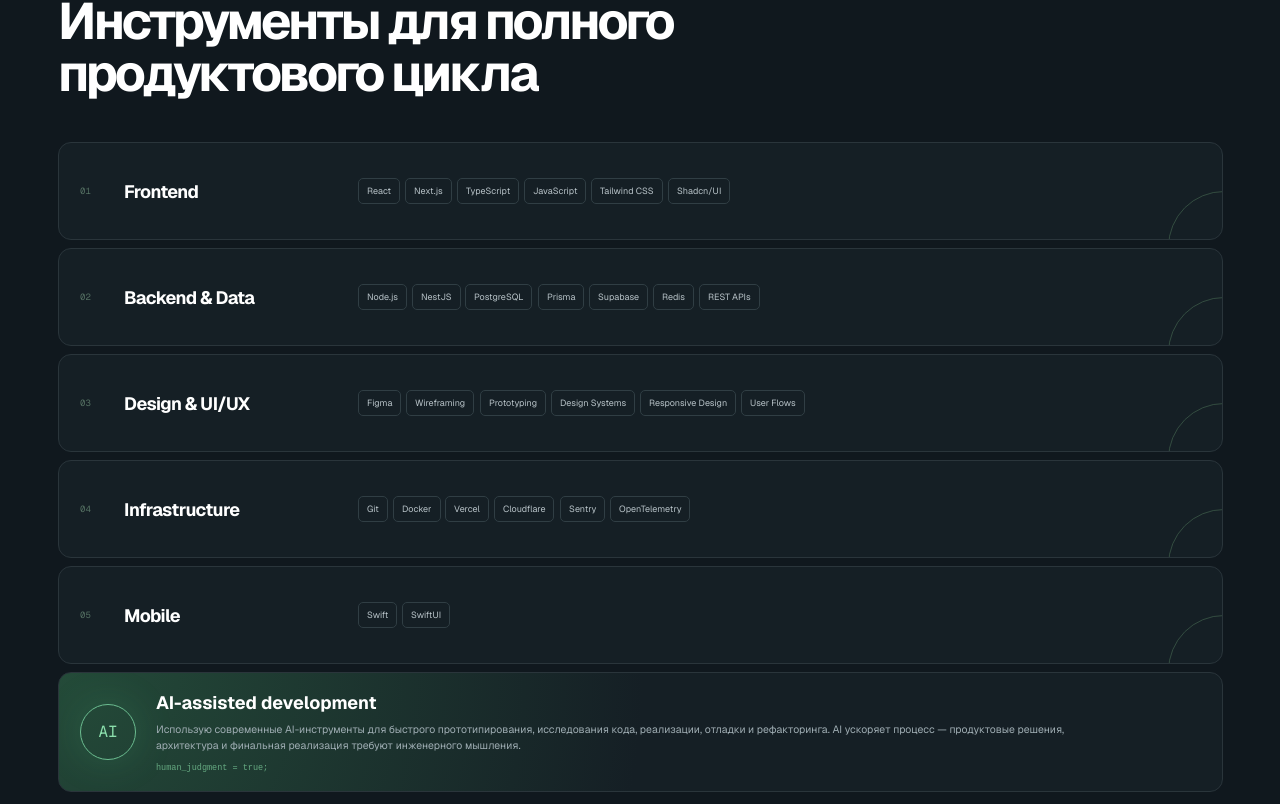
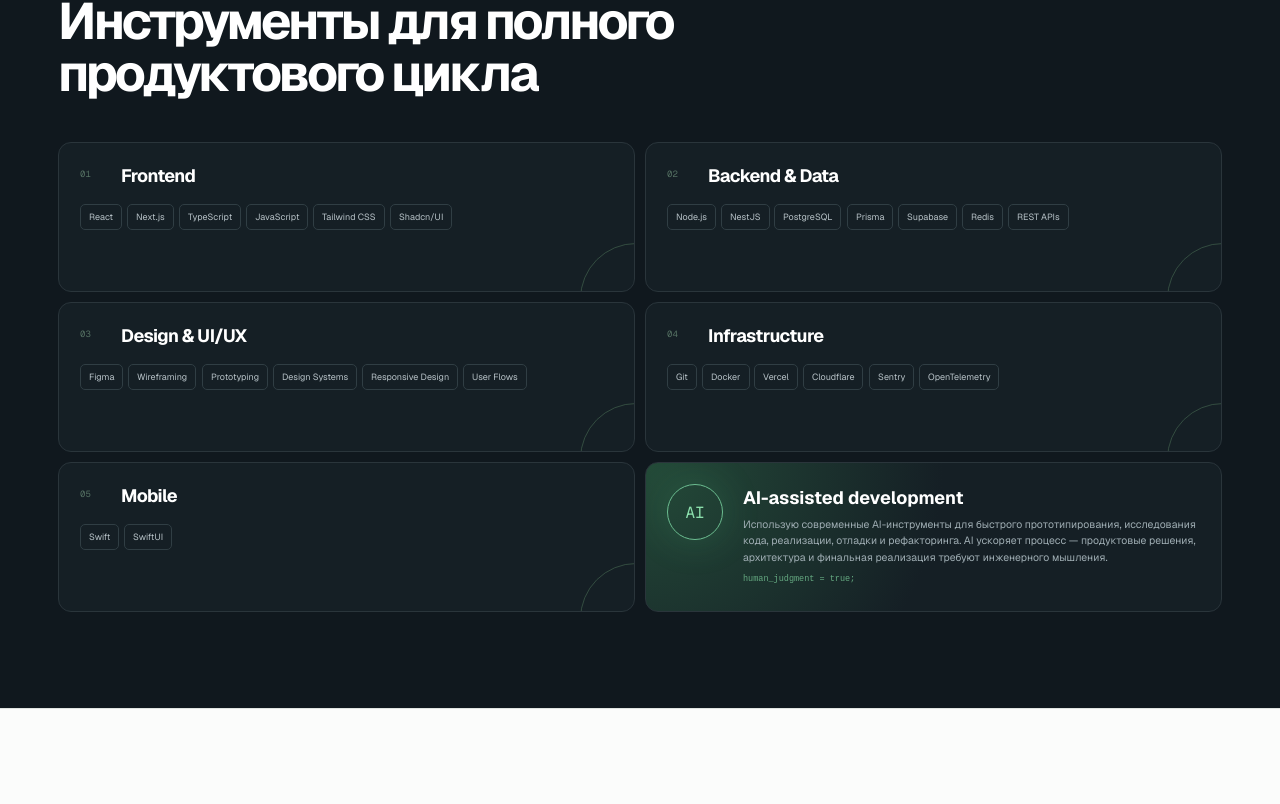
Before and after one commit to WHOAMI54664/Portfolio_Rodnaiev, a Next.js app: page / in a window 1280 px wide. Shown: the part 4218-5022 px from the top of the page. Built offline with nearby package versions, Linux system fonts and the light colour scheme.

Commit message:
Arrange technology cards in two columns

```diff
--- a/app/globals.css
+++ b/app/globals.css
@@ -128,8 +128,8 @@
 .process { display: grid; grid-template-columns: repeat(7,1fr); overflow: hidden; border: 1px solid var(--line); border-radius: 12px; background: white; }.process > div { min-height: 108px; padding: 16px; display: flex; flex-direction: column; justify-content: space-between; border-right: 1px solid var(--line); }.process > div:last-child { border-right: 0; }.process > div b { color: var(--mint-deep); font: 9px var(--font-geist-mono),monospace; }.process > div span { font-size: 11px; font-weight: 650; line-height: 1.3; }
 
 .skills-section { padding: 88px 0 96px; border-block: 1px solid var(--line); background: #10181e; color: white; }.skills-section .section-kicker { color: #76ca9b; }.section-heading.compact { max-width: 1180px; margin: 0 auto 30px; }.skills-section .section-heading h2 { max-width: 640px; }
-.skills-grid { max-width: 1180px; margin-inline: auto; display: grid; grid-template-columns: 1fr; gap: 8px; }.skill-card, .ai-card { position: relative; min-height: 98px; padding: 18px 21px; border: 1px solid #2a353b; border-radius: 13px; background: #151f25; overflow: hidden; }.skill-card { display: grid; grid-template-columns: 30px minmax(165px,220px) 1fr; column-gap: 14px; align-items: center; }.skill-card::after { content: ""; position: absolute; width: 110px; height: 110px; right: -58px; bottom: -64px; border: 1px solid #334c40; border-radius: 50%; }.skill-1,.skill-2,.skill-3,.skill-4,.skill-5 { grid-column: auto; }.skill-index { color: #547062; font: 9px var(--font-geist-mono),monospace; }.skill-card h3 { margin: 0; font-size: 18px; letter-spacing: -.035em; }.skill-card > div:last-child { display: flex; flex-wrap: wrap; gap: 5px; align-content: center; }.skill-card > div:last-child span { padding: 6px 8px; border: 1px solid #303e44; border-radius: 5px; color: #b8c3c8; font-size: 9px; }
-.ai-card { grid-column: auto; min-height: 112px; display: grid; grid-template-columns: 58px 1fr; gap: 18px; align-items: center; background: radial-gradient(circle at 0 0,#244b39,#151f25 50%); }.ai-orb { width: 56px; height: 56px; display: grid; place-items: center; border: 1px solid #5fac83; border-radius: 50%; color: #8ce0ad; font: 16px var(--font-geist-mono),monospace; box-shadow: 0 0 35px rgba(78,191,126,.15); }.ai-card h3 { margin: 0 0 7px; font-size: 18px; }.ai-card p { max-width: 930px; margin: 0; color: #9fadb3; font-size: 10.5px; line-height: 1.55; }.ai-card code { margin-top: 9px; display: block; color: #65a981; font-size: 8.5px; }
+.skills-grid { max-width: 1180px; margin-inline: auto; display: grid; grid-template-columns: repeat(2,minmax(0,1fr)); gap: 10px; }.skill-card, .ai-card { position: relative; min-height: 150px; padding: 21px; border: 1px solid #2a353b; border-radius: 13px; background: #151f25; overflow: hidden; }.skill-card { display: grid; grid-template-columns: 30px 1fr; grid-template-rows: auto 1fr; column-gap: 11px; row-gap: 17px; align-content: start; }.skill-card::after { content: ""; position: absolute; width: 110px; height: 110px; right: -58px; bottom: -64px; border: 1px solid #334c40; border-radius: 50%; }.skill-1,.skill-2,.skill-3,.skill-4,.skill-5 { grid-column: auto; }.skill-index { padding-top: 4px; color: #547062; font: 9px var(--font-geist-mono),monospace; }.skill-card h3 { margin: 0; font-size: 18px; letter-spacing: -.035em; }.skill-card > div:last-child { grid-column: 1/-1; display: flex; flex-wrap: wrap; gap: 5px; align-content: flex-start; }.skill-card > div:last-child span { padding: 6px 8px; border: 1px solid #303e44; border-radius: 5px; color: #b8c3c8; font-size: 9px; }
+.ai-card { grid-column: auto; min-height: 150px; display: grid; grid-template-columns: 58px 1fr; gap: 18px; align-items: start; background: radial-gradient(circle at 0 0,#244b39,#151f25 50%); }.ai-orb { width: 56px; height: 56px; display: grid; place-items: center; border: 1px solid #5fac83; border-radius: 50%; color: #8ce0ad; font: 16px var(--font-geist-mono),monospace; box-shadow: 0 0 35px rgba(78,191,126,.15); }.ai-card h3 { margin: 2px 0 7px; font-size: 18px; }.ai-card p { margin: 0; color: #9fadb3; font-size: 10.5px; line-height: 1.55; }.ai-card code { margin-top: 9px; display: block; color: #65a981; font-size: 8.5px; }
 
 .credentials { padding-block: 95px; display: grid; grid-template-columns: 1fr 1fr; gap: 10vw; }.credentials article { min-height: 260px; position: relative; padding: 38px; border: 1px solid var(--line); border-radius: 15px; }.credential-icon { position: absolute; top: 25px; right: 28px; color: var(--mint); }.credential-icon svg { width: 34px; height: 34px; }.credentials h3 { max-width: 450px; margin: 55px 0 8px; font-size: clamp(27px,3vw,40px); line-height: 1.03; letter-spacing: -.055em; }.credentials article > p:last-child { color: var(--muted); font-size: 12px; }
 .language-levels { margin-top: 45px; display: grid; gap: 24px; }.language-levels > div { display: grid; gap: 8px; }.language-levels span { display: flex; justify-content: space-between; align-items: baseline; }.language-levels b { font-size: 12px; }.language-levels small { color: var(--muted); font-size: 9px; }.language-levels i { height: 2px; position: relative; background: #e7ebe8; }.language-levels i::after { content: ""; position: absolute; inset: 0 auto 0 0; width: var(--level); background: var(--mint); }
@@ -243,6 +243,7 @@
   .portrait-card { min-height: 285px; aspect-ratio: auto; }.monogram { width: 135px; height: 135px; font-size: 43px; }.about-copy h2 { margin-bottom: 22px; }.about-note { padding: 18px; }.role-panel { margin-top: 26px; }.process-panel { padding: 23px 18px; }.process-heading { margin-bottom: 21px; }.process { grid-template-columns: 1fr; }.process > div { min-height: 62px; padding: 14px; flex-direction: row; align-items: center; justify-content: flex-start; gap: 18px; border-right: 0; }.process > div:nth-child(even),.process > div:last-child { border-right: 0; }.process > div:last-child { border-bottom: 0; }.skills-section { padding-block: 64px; }.section-heading.compact { margin-bottom: 24px; }.skills-grid { grid-template-columns: 1fr; gap: 8px; }.skill-card,.ai-card { min-height: 0; padding: 18px; }.skill-card { row-gap: 14px; }.skill-1,.skill-2,.skill-3,.skill-4,.skill-5,.ai-card { grid-column: auto; }.ai-card { grid-template-columns: 48px 1fr; gap: 14px; }.ai-orb { width: 48px; height: 48px; font-size: 14px; }.ai-card h3 { font-size: 17px; }.ai-card p { font-size: 10px; }.credentials { grid-template-columns: 1fr; padding-block: 70px; }.credentials article { padding: 28px; }.credentials h3 { margin-top: 48px; }.contact-inner { padding-block: 70px; }.email-button b { font-size: 11px; }.contact-actions > div { flex-wrap: wrap; } footer { grid-template-columns: 1fr; gap: 15px; }
   .skill-card { grid-template-columns: 30px 1fr; grid-template-rows: auto auto; column-gap: 11px; row-gap: 14px; align-items: start; }.skill-card > div:last-child { grid-column: 1/-1; }
   .skills-section { padding-block: 50px; }.skills-section .section-heading h2 { font-size: 32px; line-height: 1.04; }.section-heading.compact { margin-bottom: 18px; }.skills-grid { gap: 6px; }.skill-card,.ai-card { padding: 14px 15px; border-radius: 11px; }.skill-card { grid-template-columns: 24px 1fr; column-gap: 8px; row-gap: 10px; }.skill-index { padding-top: 3px; font-size: 8px; }.skill-card h3 { font-size: 16px; }.skill-card > div:last-child { gap: 4px; }.skill-card > div:last-child span { padding: 5px 7px; font-size: 8.5px; }.ai-card { grid-template-columns: 42px 1fr; gap: 11px; }.ai-orb { width: 40px; height: 40px; font-size: 12px; }.ai-card h3 { font-size: 16px; }.ai-card code { margin-top: 7px; font-size: 8px; }
+  .skills-grid { grid-template-columns: repeat(2,minmax(0,1fr)); }.skill-card { grid-template-columns: 1fr; grid-template-rows: auto auto auto; gap: 8px; }.skill-card > div:last-child { grid-column: 1; }.ai-card { grid-column: 1/-1; grid-template-columns: 42px 1fr; }
   .modal-backdrop { padding: 0; }.case-modal { width: 100%; max-height: 100vh; height: 100%; border: 0; border-radius: 0; }.case-hero { padding: 40px 22px; }.case-hero h2 { font-size: 55px; }.case-hero .mockup { height: 280px; }.case-section,.case-details article { padding: 42px 22px; }.case-details { grid-template-columns: 1fr; }.case-details article { border-right: 0; }.case-footer { padding: 0 22px; }
 }
 
```
